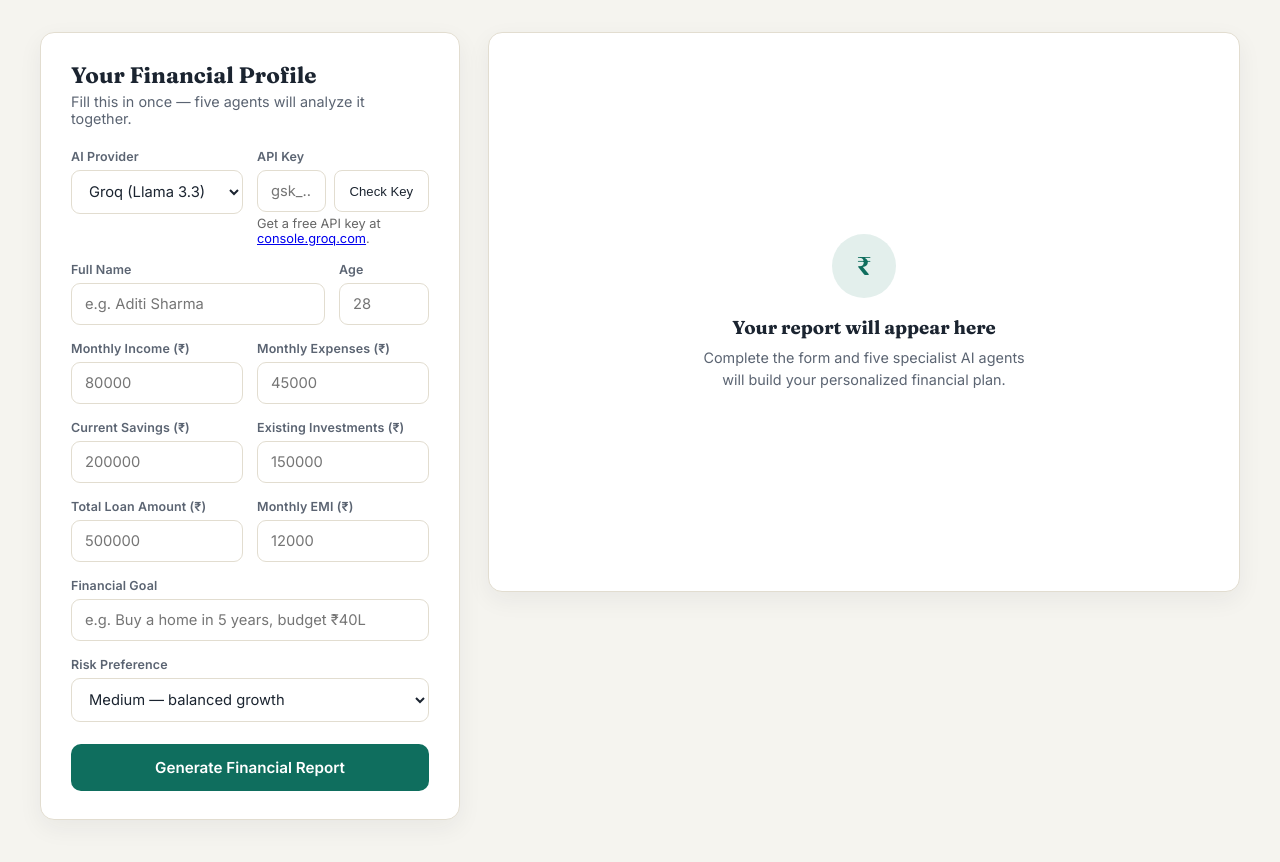
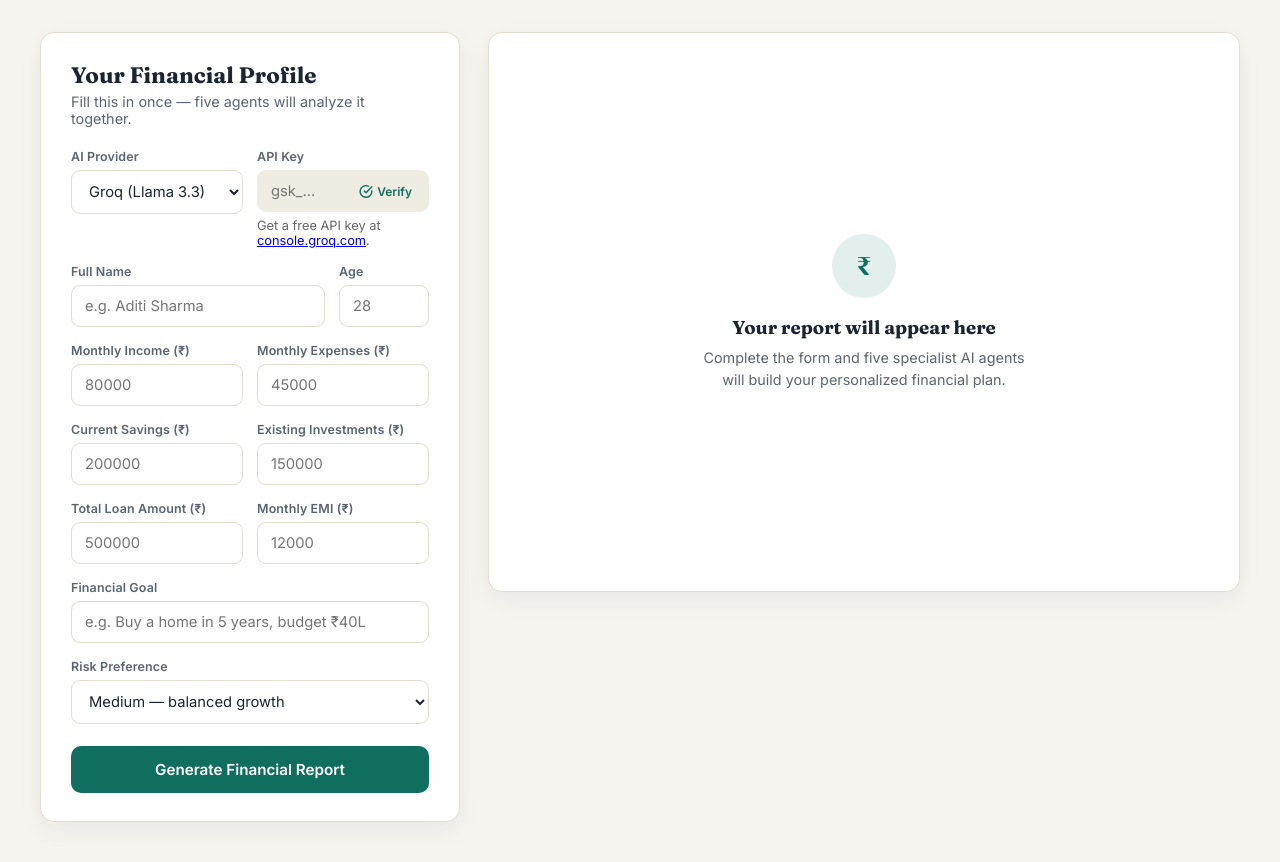
Before and after one commit to Varunkurhade1674/FinPilot-AI, a FastAPI app: page / in a window 1280 px wide. Shown: the part 89-951 px from the top of the page. Run offline with FastAPI, Linux system fonts and the light colour scheme; some libraries are stand-ins or nearby versions.

Commit message:
made changes in the input box of api key

```diff
--- a/static/script.js
+++ b/static/script.js
@@ -176,7 +176,7 @@ if (checkKeyBtn) {
     }
 
     checkKeyBtn.disabled = true;
-    checkKeyBtn.textContent = "Checking...";
+    checkKeyBtn.innerHTML = "Verifying...";
     apiKeyStatus.style.display = "none";
 
     try {
@@ -201,7 +201,7 @@ if (checkKeyBtn) {
       apiKeyStatus.textContent = "✗ Connection error.";
     } finally {
       checkKeyBtn.disabled = false;
-      checkKeyBtn.textContent = "Check Key";
+      checkKeyBtn.innerHTML = `<svg width="14" height="14" viewBox="0 0 24 24" fill="none" stroke="currentColor" stroke-width="2.5" stroke-linecap="round" stroke-linejoin="round"><path d="M22 11.08V12a10 10 0 1 1-5.93-9.14"></path><polyline points="22 4 12 14.01 9 11.01"></polyline></svg> Verify`;
     }
   });
 }
--- a/static/style.css
+++ b/static/style.css
@@ -200,6 +200,63 @@ input:focus, select:focus {
 .primary-btn:hover { background: var(--teal-dark); }
 .primary-btn:active { transform: scale(0.99); }
 .primary-btn:disabled { opacity: 0.6; cursor: not-allowed; }
+
+/* ---------- Input embedded button ---------- */
+.input-with-button {
+  position: relative;
+  display: flex;
+  align-items: center;
+  width: 100%;
+}
+
+.input-with-button input {
+  width: 100%;
+  padding-right: 90px;
+  margin-bottom: 0;
+  background: var(--surface-sunken);
+  border: 1px solid transparent;
+  transition: all 0.3s ease;
+}
+
+.input-with-button input:focus {
+  background: var(--surface);
+  border-color: var(--teal);
+  box-shadow: 0 4px 16px rgba(15, 110, 94, 0.08);
+}
+
+.check-key-btn {
+  position: absolute;
+  right: 6px;
+  top: 50%;
+  transform: translateY(-50%);
+  display: inline-flex;
+  align-items: center;
+  gap: 4px;
+  padding: 6px 10px;
+  font-size: 0.75rem;
+  font-family: var(--font-body);
+  font-weight: 600;
+  color: var(--teal);
+  background: transparent;
+  border: 1px solid transparent;
+  border-radius: 6px;
+  cursor: pointer;
+  transition: all 0.2s ease;
+}
+
+.check-key-btn:hover {
+  background: var(--teal-tint);
+}
+
+.check-key-btn:active {
+  transform: translateY(-50%) scale(0.96);
+}
+
+.check-key-btn:disabled {
+  color: var(--ink-faint);
+  background: transparent;
+  cursor: not-allowed;
+}
 
 /* ---------- Report panel states ---------- */
 
--- a/templates/index.html
+++ b/templates/index.html
@@ -48,12 +48,17 @@
         </div>
         <div class="field">
           <label for="api_key">API Key</label>
-          <div style="display: flex; gap: 8px;">
-            <input type="password" id="api_key" name="api_key" required placeholder="gsk_..." style="flex: 1;">
-            <button type="button" id="check-key-btn" class="ghost-btn" style="white-space: nowrap;">Check Key</button>
+          <div class="input-with-button">
+            <input type="password" id="api_key" name="api_key" required placeholder="gsk_...">
+            <button type="button" id="check-key-btn" class="check-key-btn">
+              <svg width="14" height="14" viewBox="0 0 24 24" fill="none" stroke="currentColor" stroke-width="2.5" stroke-linecap="round" stroke-linejoin="round"><path d="M22 11.08V12a10 10 0 1 1-5.93-9.14"></path><polyline points="22 4 12 14.01 9 11.01"></polyline></svg>
+              Verify
+            </button>
           </div>
-          <small id="api_key_help" style="display: block; margin-top: 4px; font-size: 0.8rem; color: #666;">Get a free API key at <a href="https://console.groq.com/keys" target="_blank">console.groq.com</a>.</small>
-          <small id="api_key_status" style="display: none; margin-top: 4px; font-size: 0.85rem; font-weight: 600;"></small>
+          <div style="display: flex; justify-content: space-between; align-items: center; margin-top: 6px;">
+            <small id="api_key_help" style="font-size: 0.8rem; color: #666; margin: 0;">Get a free API key at <a href="https://console.groq.com/keys" target="_blank">console.groq.com</a>.</small>
+            <small id="api_key_status" style="display: none; font-size: 0.8rem; font-weight: 600; margin: 0;"></small>
+          </div>
         </div>
       </div>
 
```
